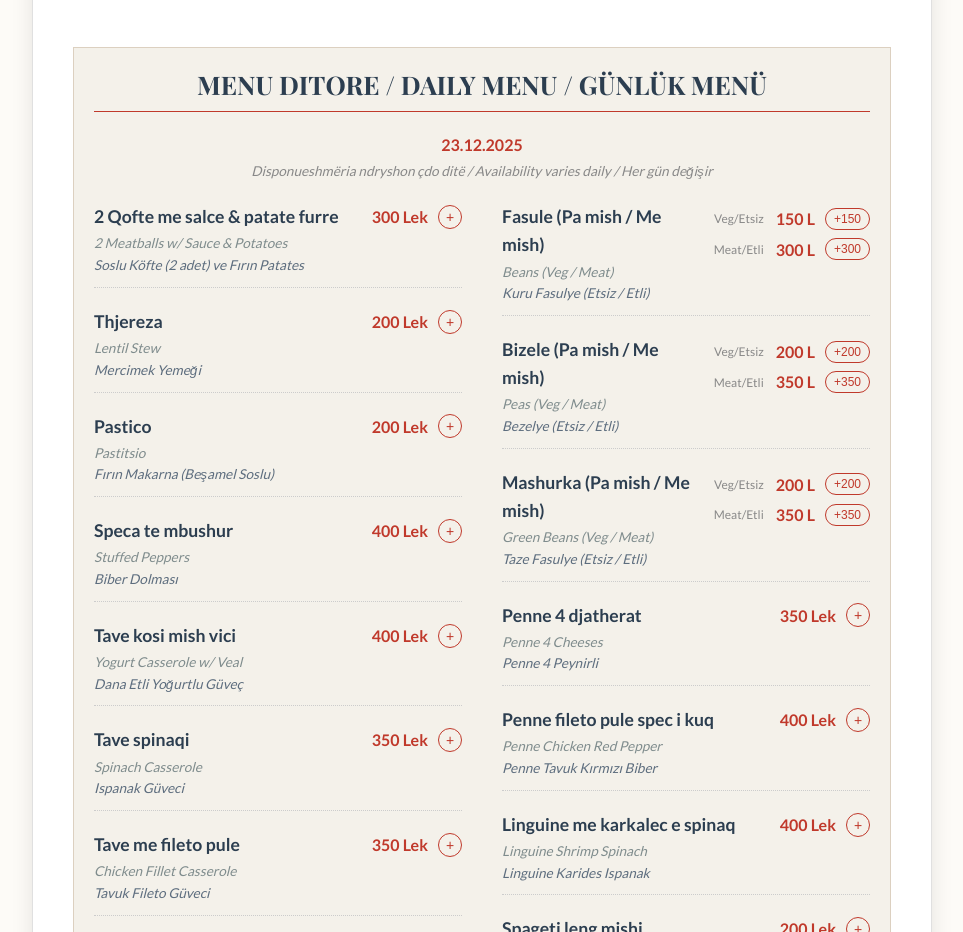
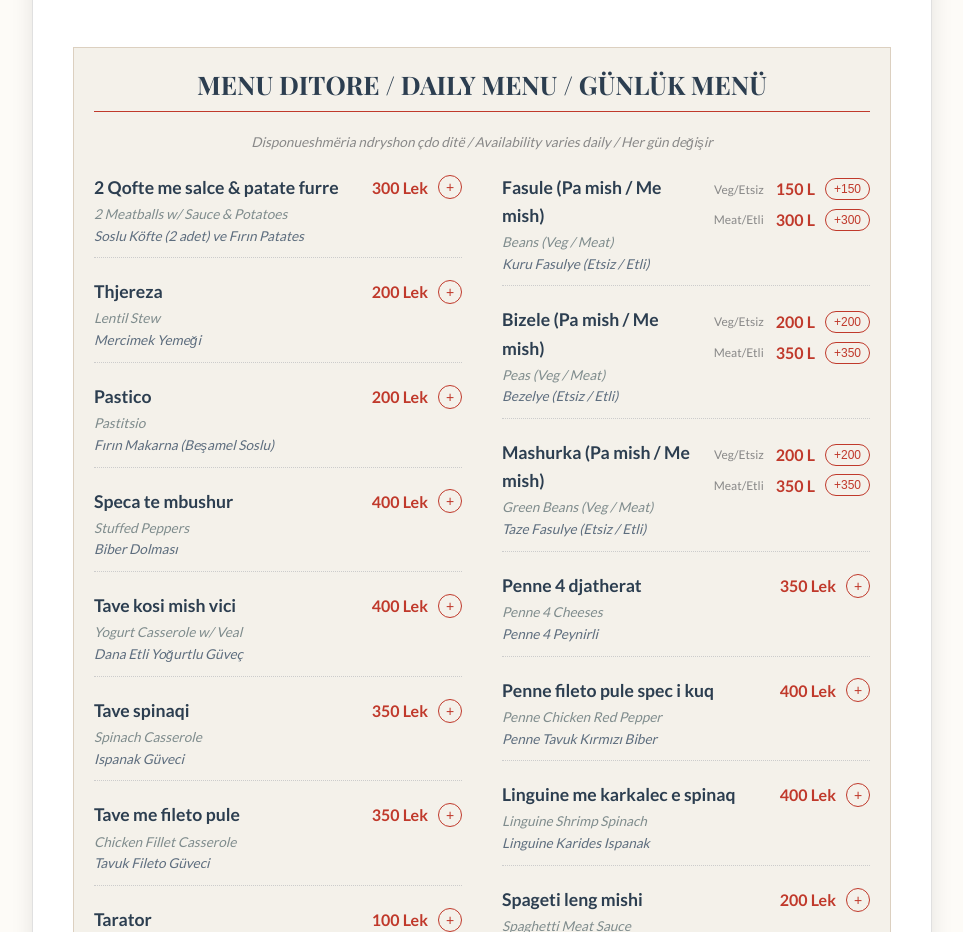
Before and after one commit to okturan/fieri-menu, a React (Vite) app: page / in a window 1280 px wide. Shown: the part 3780-4712 px from the top of the page, without its empty margins (158-1121 px from the left). Built offline with nearby package versions, Linux system fonts and the light colour scheme; a web font is replaced by a local one.

Commit message:
Remove date from daily menu (now a compendium)

```diff
--- a/src/components/DailyMenu.jsx
+++ b/src/components/DailyMenu.jsx
@@ -2,20 +2,12 @@ import MenuItem from './MenuItem';
 import { dailyMenuItems } from '../data/menuData';
 
 export default function DailyMenu({ searchTerm }) {
-  const today = new Date();
-  const dateStr = today.toLocaleDateString('en-GB', {
-    day: '2-digit',
-    month: '2-digit',
-    year: 'numeric'
-  }).replace(/\//g, '.');
-
   return (
     <div className="daily-menu">
       <div className="daily-header">
         <h2 className="section-title" style={{ marginTop: 0 }}>
           Menu Ditore / Daily Menu / Günlük Menü
         </h2>
-        <div className="daily-date">{dateStr}</div>
         <div className="daily-note">
           Disponueshmëria ndryshon çdo ditë / Availability varies daily / Her gün değişir
         </div>
```
